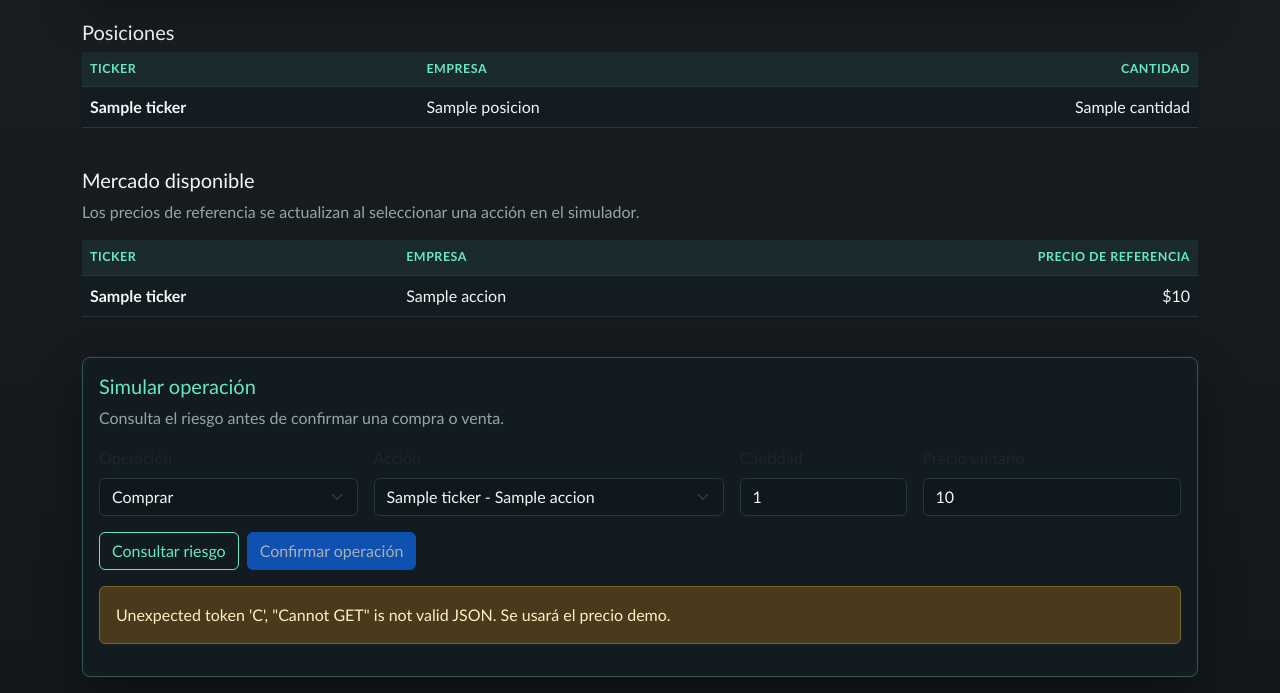
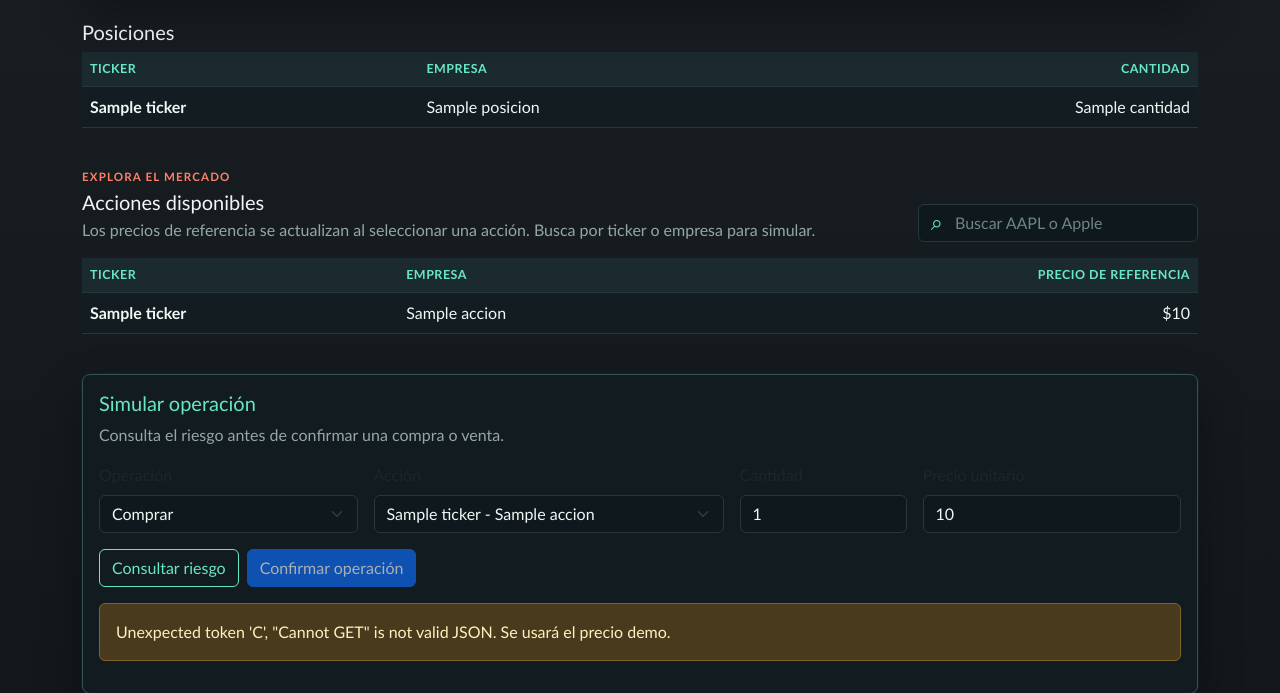
Before and after one commit to ShadowSnow7071/InverTec, a Flask app: template frontend/templates/perfil.html in a window 1280 px wide. Shown: the part 254-947 px from the top of the page. Run offline with Flask 3, Linux system fonts and the light colour scheme; the template is opened without the code that fills it: most values are stand-ins (such as "Sample title", 1, 10 or a date in 2020).

Commit message:
feat: agregar buscador de acciones al mercado

```diff
--- a/frontend/static/styles.css
+++ b/frontend/static/styles.css
@@ -93,6 +93,42 @@
 }
 
 .simulator-card h2 {
+  color: var(--teal);
+}
+
+.eyebrow {
+  color: var(--coral);
+  font-size: 0.72rem;
+  font-weight: 700;
+  letter-spacing: 0.1em;
+  text-transform: uppercase;
+}
+
+.market-search {
+  align-items: center;
+  display: flex;
+  position: relative;
+  width: min(100%, 280px);
+}
+
+.market-search > span {
+  color: var(--teal);
+  font-size: 1.35rem;
+  left: 0.8rem;
+  line-height: 1;
+  position: absolute;
+  z-index: 1;
+}
+
+.market-search .form-control {
+  padding-left: 2.25rem;
+}
+
+#tabla-mercado tbody tr {
+  cursor: pointer;
+}
+
+#tabla-mercado tbody tr:hover td:first-child {
   color: var(--teal);
 }
 
--- a/frontend/templates/perfil.html
+++ b/frontend/templates/perfil.html
@@ -44,10 +44,20 @@
 <p class="text-muted mb-4">Todavía no tienes posiciones.</p>
 {% endif %}
 
-<h2 class="h5">Mercado disponible</h2>
-<p class="text-muted">Los precios de referencia se actualizan al seleccionar una acción en el simulador.</p>
+<div class="d-flex flex-wrap justify-content-between align-items-end gap-3 mb-3">
+  <div>
+    <p class="eyebrow mb-1">Explora el mercado</p>
+    <h2 class="h5 mb-1">Acciones disponibles</h2>
+    <p class="text-muted mb-0">Los precios de referencia se actualizan al seleccionar una acción. Busca por ticker o empresa para simular.</p>
+  </div>
+  <div class="market-search">
+    <label class="visually-hidden" for="buscar-acciones">Buscar acciones</label>
+    <span aria-hidden="true">⌕</span>
+    <input class="form-control" id="buscar-acciones" type="search" placeholder="Buscar AAPL o Apple" />
+  </div>
+</div>
 <div class="table-responsive mb-4">
-  <table class="table align-middle">
+  <table class="table align-middle" id="tabla-mercado">
     <thead>
       <tr>
         <th>Ticker</th>
@@ -57,7 +67,7 @@
     </thead>
     <tbody>
       {% for accion in catalogo %}
-      <tr data-ticker="{{ accion.ticker }}">
+      <tr data-ticker="{{ accion.ticker }}" data-nombre="{{ accion.nombre_empresa }}">
         <td class="fw-semibold">{{ accion.ticker }}</td>
         <td>{{ accion.nombre_empresa }}</td>
         <td class="text-end" data-precio-referencia>${{ accion.precio_actual }}</td>
@@ -66,6 +76,7 @@
     </tbody>
   </table>
 </div>
+<p class="text-muted d-none" id="sin-resultados-mercado">No encontramos acciones con esa búsqueda.</p>
 
 <section class="card simulator-card mb-4" aria-labelledby="simulador-titulo">
   <div class="card-body">
@@ -180,6 +191,8 @@
   const consultarRiesgo = document.getElementById("consultar-riesgo");
   const confirmarOperacion = document.getElementById("confirmar-operacion");
   const resultadoOperacion = document.getElementById("resultado-operacion");
+  const buscarAcciones = document.getElementById("buscar-acciones");
+  const sinResultadosMercado = document.getElementById("sin-resultados-mercado");
   let simulacionValida = false;
   let riesgoActual = null;
 
@@ -242,6 +255,28 @@
   cantidadOperacion.addEventListener("input", () => invalidarSimulacion());
   tipoOperacion.addEventListener("change", () => invalidarSimulacion());
   actualizarPrecio();
+
+  function filtrarMercado() {
+    const consulta = buscarAcciones.value.trim().toLowerCase();
+    const filas = [...document.querySelectorAll("#tabla-mercado tbody tr")];
+    const coincidencias = filas.filter((fila) => {
+      const texto = `${fila.dataset.ticker} ${fila.dataset.nombre}`.toLowerCase();
+      return texto.includes(consulta);
+    });
+
+    filas.forEach((fila) => fila.classList.add("d-none"));
+    coincidencias.slice(0, 10).forEach((fila) => fila.classList.remove("d-none"));
+    sinResultadosMercado.classList.toggle("d-none", coincidencias.length > 0);
+  }
+
+  buscarAcciones.addEventListener("input", filtrarMercado);
+  document.querySelectorAll("#tabla-mercado tbody tr").forEach((fila) => {
+    fila.addEventListener("click", () => {
+      accionOperacion.value = fila.dataset.ticker;
+      actualizarPrecio();
+      document.getElementById("simulador-titulo").scrollIntoView({behavior: "smooth", block: "center"});
+    });
+  });
 
   consultarRiesgo.addEventListener("click", async () => {
     invalidarSimulacion(null);
```
